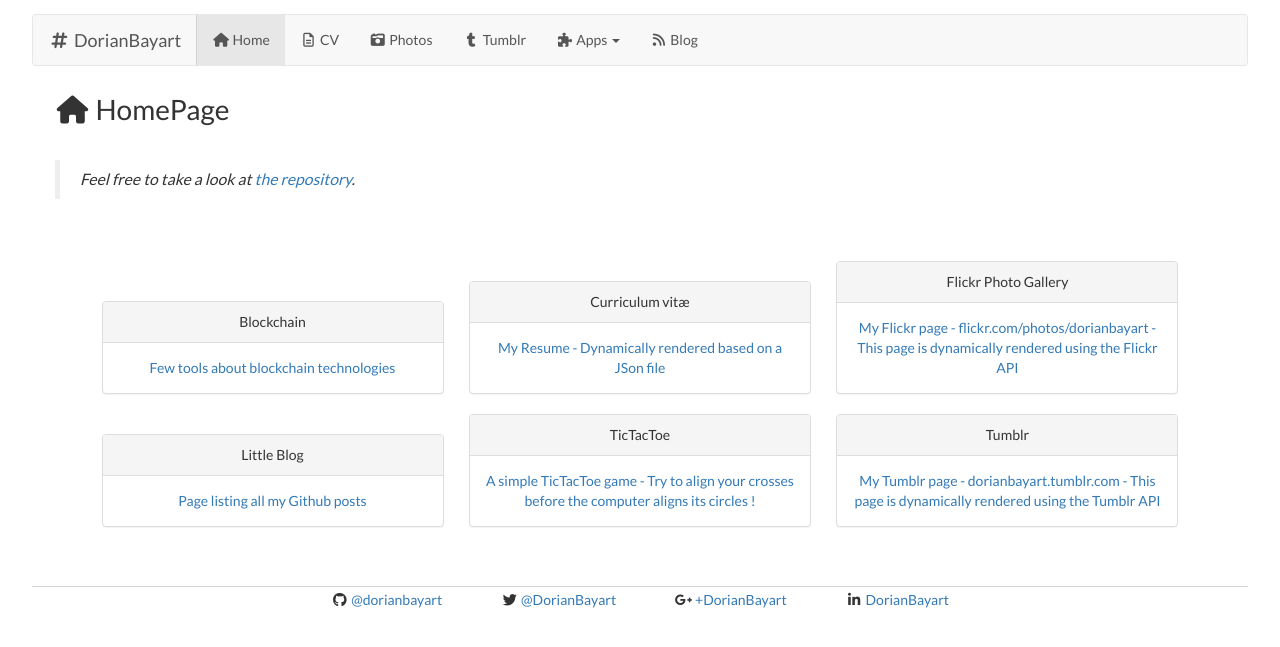
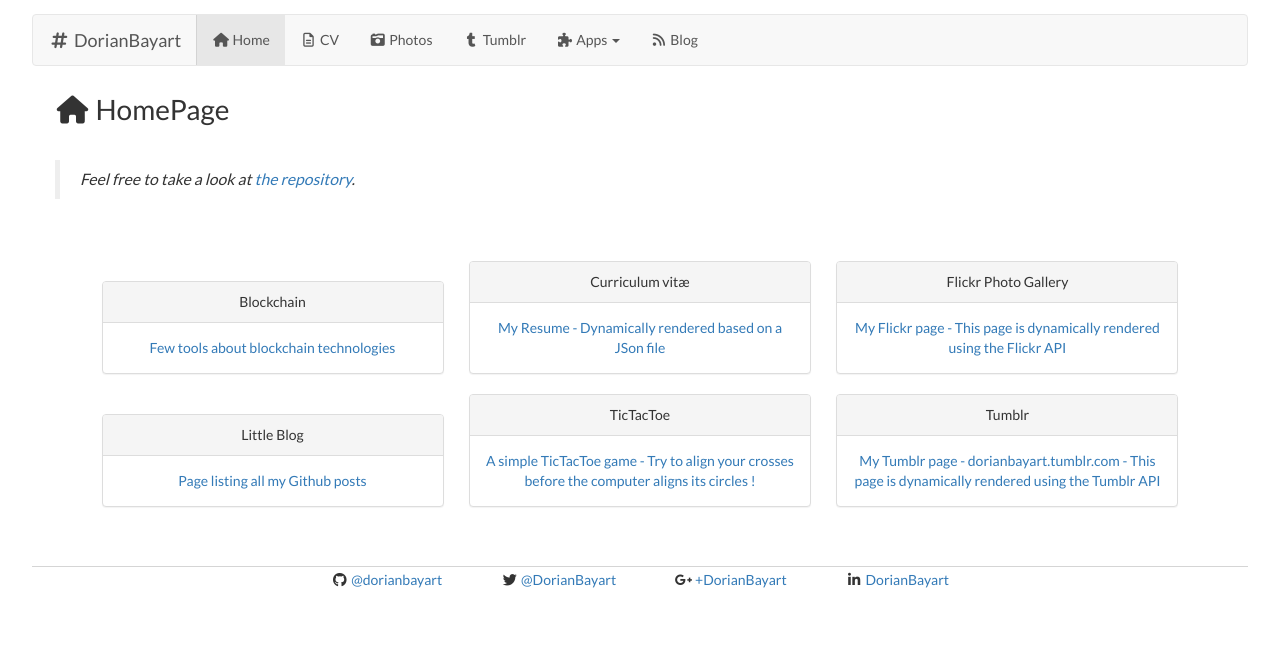
Before and after one commit to dorianbayart/dorianbayart.github.io, a Jekyll site: the page built from index.md, in a window 1280 px wide. Shown: the top 647 px of the page. Built offline with Jekyll 4.4.1, drawn with Linux system fonts in a browser that asks for light colours; nearby versions of some CDN libraries.

Commit message:
Update index.html

```diff
--- a/photos/index.html
+++ b/photos/index.html
@@ -1,7 +1,7 @@
 ---
 layout: gallery
 title: Flickr Photo Gallery
-description: My Flickr page - flickr.com/photos/dorianbayart - This page is dynamically rendered using the Flickr API
+description: My Flickr page - This page is dynamically rendered using the Flickr API
 lang: en-US, fr-FR
 ---
 
```
